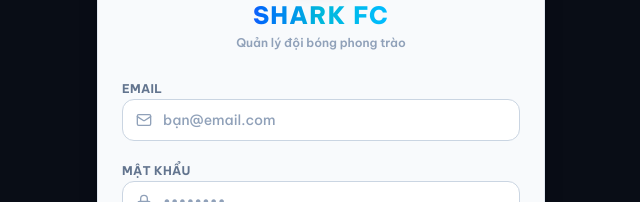
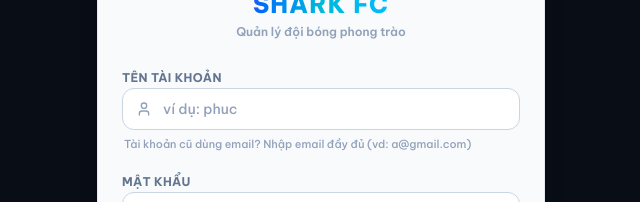
Before and after one commit to thphuc18/shark-fc, a Next.js app: page /login in a window 1280 px wide. Shown: the part 285-487 px from the top of the page, without its empty margins (319-959 px from the left). Built offline with nearby package versions, Linux system fonts and the light colour scheme; no server answers.

Commit message:
feat: đăng nhập bằng tên tài khoản (ẩn email, tự ghép @sharkfc.app)

```diff
--- a/src/app/login/page.tsx
+++ b/src/app/login/page.tsx
@@ -6,13 +6,13 @@ import Image from "next/image";
 import { useRouter } from "next/navigation";
 import { useAuth } from "@/contexts/AuthContext";
 import { Button, Input, Field } from "@/components/ui";
-import { TEAM_NAME, TAGLINE } from "@/lib/config";
-import { Mail, Lock } from "lucide-react";
+import { TEAM_NAME, TAGLINE, authEmailFor } from "@/lib/config";
+import { User, Lock } from "lucide-react";
 
 export default function LoginPage() {
   const { signIn, session, loading, configured } = useAuth();
   const router = useRouter();
-  const [email, setEmail] = useState("");
+  const [login, setLogin] = useState("");
   const [password, setPassword] = useState("");
   const [error, setError] = useState<string | null>(null);
   const [submitting, setSubmitting] = useState(false);
@@ -25,7 +25,14 @@ export default function LoginPage() {
     e.preventDefault();
     setError(null);
     setSubmitting(true);
-    const err = await signIn(email, password);
+    // Có "@" thì là email, không thì là tên tài khoản
+    const isEmail = login.includes("@");
+    if (!isEmail && !/^[a-zA-Z0-9._-]{3,20}$/.test(login.trim())) {
+      setError("Tên tài khoản: 3-20 ký tự, chỉ dùng chữ/số và các dấu . _ -");
+      setSubmitting(false);
+      return;
+    }
+    const err = await signIn(isEmail ? login.trim() : authEmailFor(login), password);
     setSubmitting(false);
     if (err) setError(err);
     else router.replace("/");
@@ -47,20 +54,23 @@ export default function LoginPage() {
 
         {/* Form */}
         <form onSubmit={handleSubmit} className="w-full space-y-4">
-          <Field label="Email">
+          <Field label="Tên tài khoản">
             <div className="relative">
-              <Mail className="w-4 h-4 absolute left-3.5 top-1/2 -translate-y-1/2 text-slate-400" />
+              <User className="w-4 h-4 absolute left-3.5 top-1/2 -translate-y-1/2 text-slate-400" />
               <Input
-                type="email"
+                type="text"
                 required
-                autoComplete="email"
-                placeholder="bạn@email.com"
+                autoComplete="username"
+                placeholder="ví dụ: phuc"
                 className="pl-10"
-                value={email}
-                onChange={(e) => setEmail(e.target.value)}
+                value={login}
+                onChange={(e) => setLogin(e.target.value)}
               />
             </div>
           </Field>
+          <p className="text-[11px] text-slate-400 font-medium -mt-2.5 px-0.5">
+            Tài khoản cũ dùng email? Nhập email đầy đủ (vd: a@gmail.com)
+          </p>
           <Field label="Mật khẩu">
             <div className="relative">
               <Lock className="w-4 h-4 absolute left-3.5 top-1/2 -translate-y-1/2 text-slate-400" />
--- a/src/app/members/page.tsx
+++ b/src/app/members/page.tsx
@@ -139,7 +139,7 @@ function MembersContent() {
         <Card className="bg-slate-50">
           <p className="text-[11px] text-slate-400 font-semibold leading-relaxed">
             <b className="text-slate-500">Thêm thành viên mới:</b> chia sẻ link đăng ký (nút
-            {"Link đăng ký"} phía trên) — người mới tự tạo tài khoản email + mật khẩu. Chạm vào
+            {"Link đăng ký"} phía trên) — người mới tự tạo tài khoản + mật khẩu. Chạm vào
             thẻ thành viên để sửa thông tin / cấp quyền admin.
           </p>
         </Card>
--- a/src/app/register/page.tsx
+++ b/src/app/register/page.tsx
@@ -7,7 +7,7 @@ import { useRouter } from "next/navigation";
 import { useAuth } from "@/contexts/AuthContext";
 import { useToast } from "@/components/Toast";
 import { Button, Input, Field } from "@/components/ui";
-import { TEAM_NAME } from "@/lib/config";
+import { TEAM_NAME, authEmailFor } from "@/lib/config";
 
 export default function RegisterPage() {
   const { signUp, session } = useAuth();
@@ -18,7 +18,7 @@ export default function RegisterPage() {
   const [nickname, setNickname] = useState("");
   const [jersey, setJersey] = useState("");
   const [phone, setPhone] = useState("");
-  const [email, setEmail] = useState("");
+  const [username, setUsername] = useState("");
   const [password, setPassword] = useState("");
   const [error, setError] = useState<string | null>(null);
   const [notice, setNotice] = useState<string | null>(null);
@@ -34,7 +34,7 @@ export default function RegisterPage() {
       nickname,
       jersey: jersey ? Number(jersey) : null,
       phone,
-      email,
+      email: authEmailFor(username),
       password,
     });
     setSubmitting(false);
@@ -47,7 +47,7 @@ export default function RegisterPage() {
       if (session) router.replace("/");
     }, 500);
     setNotice(
-      "Đăng ký thành công! Nếu chưa vào được trang chủ, hãy kiểm tra email xác nhận (nếu admin bật xác nhận email)."
+      "Đăng ký thành công! Hãy quay lại trang Đăng nhập, dùng tên tài khoản vừa tạo để đăng nhập."
     );
     toast("Đăng ký thành công!");
   }
@@ -103,16 +103,19 @@ export default function RegisterPage() {
               onChange={(e) => setPhone(e.target.value)}
             />
           </Field>
-          <Field label="Email *">
+          <Field label="Tên tài khoản *">
             <Input
-              type="email"
               required
-              autoComplete="email"
-              placeholder="bạn@email.com"
-              value={email}
-              onChange={(e) => setEmail(e.target.value)}
+              pattern="[a-zA-Z0-9._-]{3,20}"
+              title="3-20 ký tự: chữ, số, dấu . _ - (không dấu, không khoảng trắng)"
+              placeholder="ví dụ: phuc"
+              value={username}
+              onChange={(e) => setUsername(e.target.value)}
             />
           </Field>
+          <p className="text-[11px] text-slate-400 font-medium -mt-2.5 px-0.5">
+            Dùng để đăng nhập — không dấu, không khoảng trắng.
+          </p>
           <Field label="Mật khẩu *">
             <Input
               type="password"
--- a/src/contexts/AuthContext.tsx
+++ b/src/contexts/AuthContext.tsx
@@ -157,9 +157,9 @@ export function AuthProvider({ children }: { children: ReactNode }) {
 
 function mapAuthError(msg: string): string {
   if (/invalid login credentials/i.test(msg))
-    return "Email hoặc mật khẩu không đúng";
+    return "Tài khoản hoặc mật khẩu không đúng";
   if (/already registered/i.test(msg))
-    return "Email này đã được đăng ký. Hãy đăng nhập.";
+    return "Tên tài khoản này đã được đăng ký. Hãy đăng nhập.";
   if (/at least 6/i.test(msg)) return "Mật khẩu phải có ít nhất 6 ký tự";
   if (/rate limit/i.test(msg))
     return "Bạn thử quá nhiều lần. Hãy đợi ít phút rồi thử lại.";
--- a/src/lib/config.ts
+++ b/src/lib/config.ts
@@ -2,3 +2,13 @@
 // Đổi tên đội của bạn tại đây (chỉ cần sửa 1 dòng này)
 export const TEAM_NAME = "SHARK FC";
 export const TAGLINE = "Quản lý đội bóng phong trào";
+
+// ===== ĐĂNG NHẬP BẰNG TÊN TÀI KHOẢN =====
+// Supabase bắt buộc định danh bằng email, nên app tự ghép
+// "tên_tài_khoản@sharkfc.app" ở bên trong — người dùng chỉ cần nhập tên.
+export const AUTH_EMAIL_DOMAIN = "sharkfc.app";
+
+/** Biến tên tài khoản thành email định danh nội bộ */
+export function authEmailFor(username: string): string {
+  return `${username.trim().toLowerCase()}@${AUTH_EMAIL_DOMAIN}`;
+}
```
